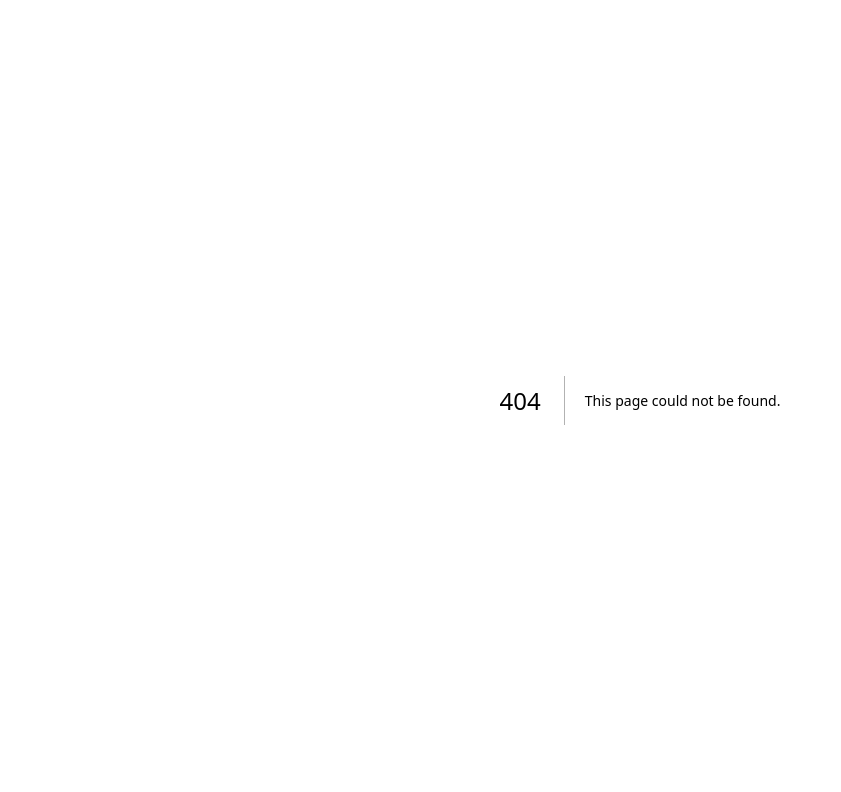
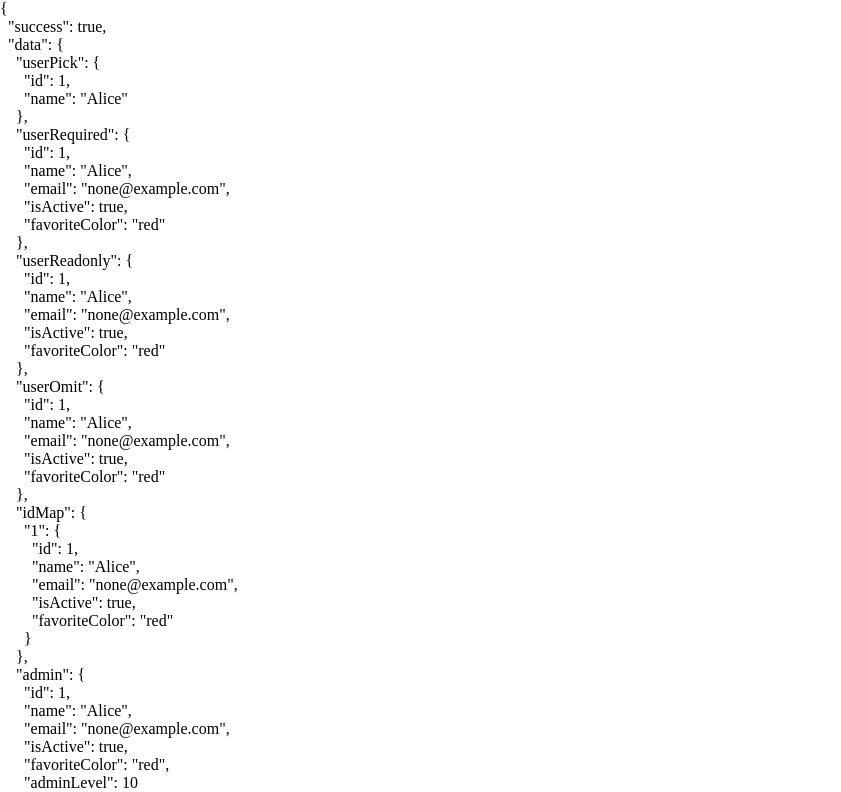
Before and after one commit to kobitoDevelopment/Next-js, a Next.js app: page /benkyo/kata in a window 1280 px wide. Before the commit this address had no page. Shown: the top 792 px of the page, without its empty margins (0-841 px from the left). Built offline with nearby package versions, Linux system fonts and the light colour scheme; a web font is replaced by a local one.

Commit message:
Add files via upload

```diff
--- /dev/null
+++ b/src/app/benkyo/kata/page.tsx
@@ -0,0 +1,25 @@
+import { superMessyTypesFunction, Color } from "@/app/utils/typePractice";
+
+export default async function Page() {
+  const result = await superMessyTypesFunction({
+    user: { id: 1, name: "Alice", isActive: true, favoriteColor: Color.Red },
+    animals: ["cat", "dog"],
+    boolMap: { cat: true, dog: false },
+    tuple: ["Tama", 2, true],
+    callback: (a, b) => `${a}-${b}`,
+    color: Color.Red, // ← ここもColor.Red
+    anyValue: "なんでも",
+    unknownValue: "test",
+    flag: true,
+    nullableString: null,
+    optionalNumber: 42,
+    union: { type: "number", value: 10 },
+    arrayOfNever: [],
+  });
+
+  return (
+    <div>
+      <pre>{JSON.stringify(result, null, 2)}</pre>
+    </div>
+  );
+}
```
